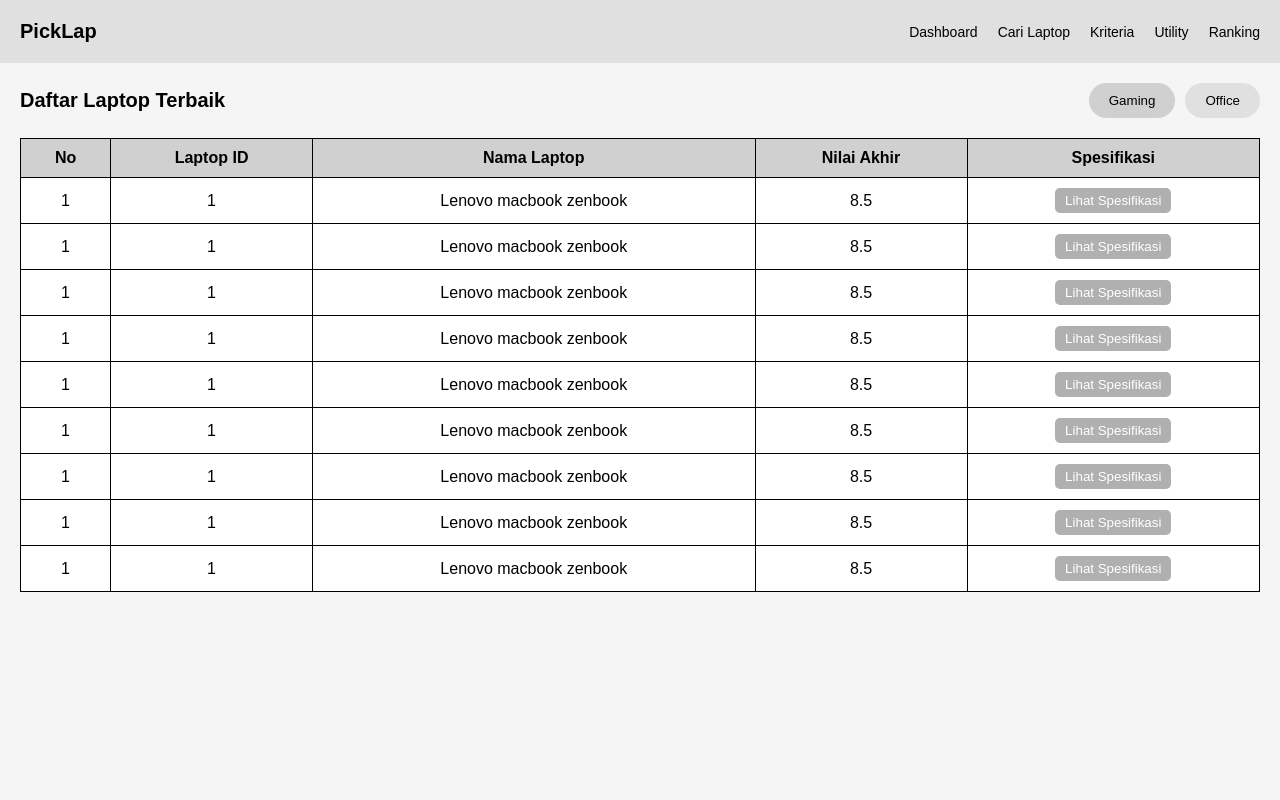
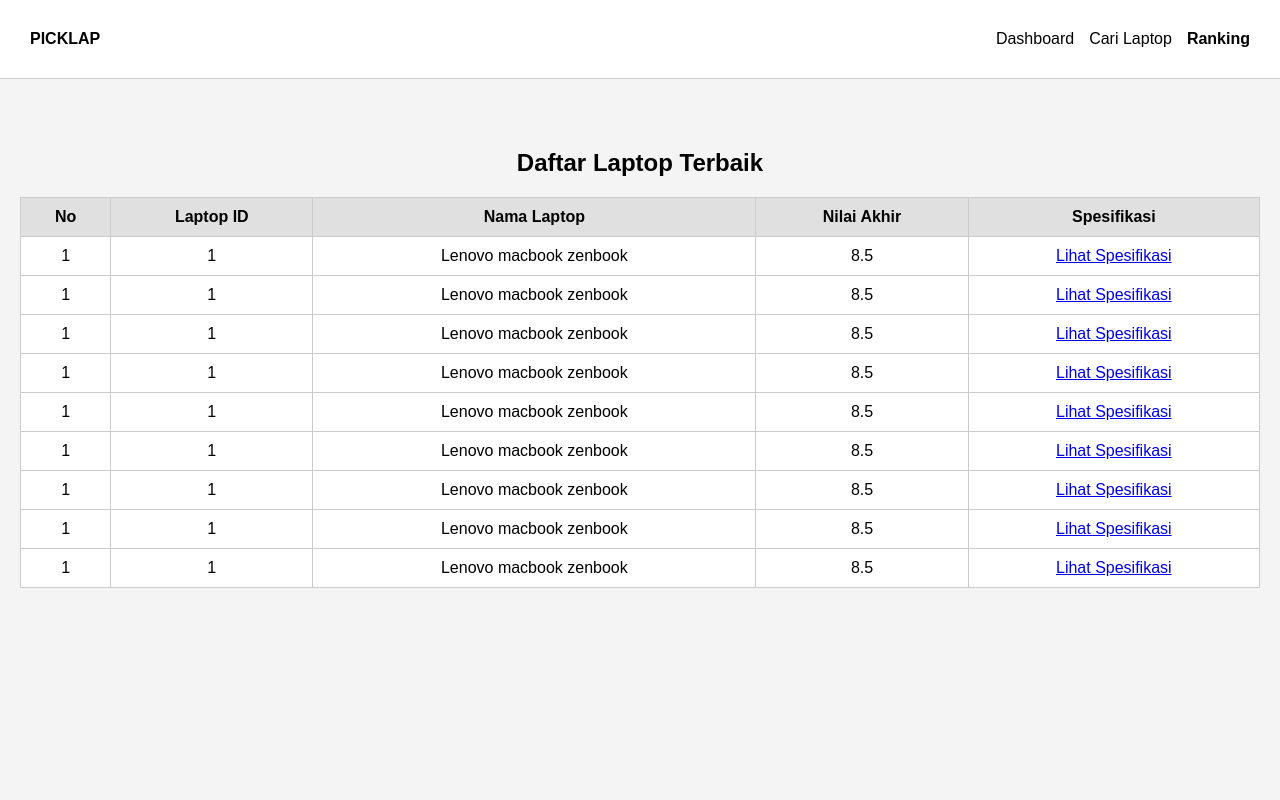
Before and after one commit to azhari-dev/Project-SPK, a PHP site: page /user/ranking.php in a window 1280 px wide. Run offline with PHP 8.4, Linux system fonts and the light colour scheme.

Commit message:
Update ranking.php

```diff
--- a/user/ranking.php
+++ b/user/ranking.php
@@ -1,105 +1,20 @@
 <html>
 <head>
     <title>NAMA APLIKASI</title>
-    <link rel="stylesheet" href="https://cdnjs.cloudflare.com/ajax/libs/font-awesome/5.15.3/css/all.min.css">
-    <style>
-        body {
-            font-family: Arial, sans-serif;
-            background-color: #f5f5f5;
-            margin: 0;
-            padding: 0;
-        }
-        .header {
-            background-color: #e0e0e0;
-            padding: 20px 20px;
-            display: flex;
-            justify-content: space-between;
-            align-items: center;
-        }
-        .header h1 {
-            margin: 0;
-            font-size: 20px;
-        }
-        .nav {
-            display: flex;
-            gap: 20px;
-        }
-        .nav a {
-            text-decoration: none;
-            color: black;
-            font-size: 14px;
-        }
-        .content {
-            padding: 20px;
-        }
-        .content-header {
-            display: flex;
-            justify-content: space-between;
-            align-items: center;
-            margin-bottom: 20px;
-        }
-        .content h2 {
-            font-size: 20px;
-            margin: 0;
-        }
-        .filter-buttons {
-            display: flex;
-            gap: 10px;
-        }
-        .filter-buttons button {
-            padding: 10px 20px;
-            border: none;
-            border-radius: 20px;
-            background-color: #e0e0e0;
-            cursor: pointer;
-        }
-        .filter-buttons button.active {
-            background-color: #d0d0d0;
-        }
-        table {
-            width: 100%;
-            border-collapse: collapse;
-            background-color: white;
-        }
-        table, th, td {
-            border: 1px solid black;
-        }
-        th, td {
-            padding: 10px;
-            text-align: center;
-        }
-        th {
-            background-color: #d0d0d0;
-        }
-        .spec-button {
-            padding: 5px 10px;
-            border: none;
-            border-radius: 5px;
-            background-color: #b0b0b0;
-            color: white;
-            cursor: pointer;
-        }
-    </style>
+    <link rel="stylesheet" href="../style.css">
 </head>
 <body>
-    <div class="header">
-        <h1>PickLap</h1>
-        <div class="nav">
-            <a href="#">Dashboard</a>
-            <a href="#">Cari Laptop</a>
-            <a href="#">Kriteria</a>
-            <a href="#">Utility</a>
-            <a href="#" class="active">Ranking</a>
+    <div class="db-container">
+        <div class="navbar">
+            <div class="logo">PICKLAP</div>
+            <div class="menu">
+                <a href="dashboard.php">Dashboard</a>
+                <a href="cariLaptop.php">Cari Laptop</a>
+                <a href="ranking.php" class="active">Ranking</a>
             </div>
         </div>
-    <div class="content">
-        <div class="content-header">
+        <div class="container">
             <h2>Daftar Laptop Terbaik</h2>
-            <div class="filter-buttons">
-                <button class="active">Gaming</button>
-                <button>Office</button>
-            </div>
-        </div>
             <table>
                 <thead>
                     <tr>
@@ -116,66 +31,67 @@
                         <td>1</td>
                         <td>Lenovo macbook zenbook</td>
                         <td>8.5</td>
-                    <td><button class="spec-button">Lihat Spesifikasi</button></td>
+                        <td><a href="spesifikasi.php" class="spec-button">Lihat Spesifikasi</a></td>
                     </tr>
                     <tr>
                         <td>1</td>
                         <td>1</td>
                         <td>Lenovo macbook zenbook</td>
                         <td>8.5</td>
-                    <td><button class="spec-button">Lihat Spesifikasi</button></td>
+                        <td><a href="spesifikasi.php" class="spec-button">Lihat Spesifikasi</a></td>
                     </tr>
                     <tr>
                         <td>1</td>
                         <td>1</td>
                         <td>Lenovo macbook zenbook</td>
                         <td>8.5</td>
-                    <td><button class="spec-button">Lihat Spesifikasi</button></td>
+                        <td><a href="spesifikasi.php" class="spec-button">Lihat Spesifikasi</a></td>
                     </tr>
                     <tr>
                         <td>1</td>
                         <td>1</td>
                         <td>Lenovo macbook zenbook</td>
                         <td>8.5</td>
-                    <td><button class="spec-button">Lihat Spesifikasi</button></td>
+                        <td><a href="spesifikasi.php" class="spec-button">Lihat Spesifikasi</a></td>
                     </tr>
                     <tr>
                         <td>1</td>
                         <td>1</td>
                         <td>Lenovo macbook zenbook</td>
                         <td>8.5</td>
-                    <td><button class="spec-button">Lihat Spesifikasi</button></td>
+                        <td><a href="spesifikasi.php" class="spec-button">Lihat Spesifikasi</a></td>
                     </tr>
                     <tr>
                         <td>1</td>
                         <td>1</td>
                         <td>Lenovo macbook zenbook</td>
                         <td>8.5</td>
-                    <td><button class="spec-button">Lihat Spesifikasi</button></td>
+                        <td><a href="spesifikasi.php" class="spec-button">Lihat Spesifikasi</a></td>
                     </tr>
                     <tr>
                         <td>1</td>
                         <td>1</td>
                         <td>Lenovo macbook zenbook</td>
                         <td>8.5</td>
-                    <td><button class="spec-button">Lihat Spesifikasi</button></td>
+                        <td><a href="spesifikasi.php" class="spec-button">Lihat Spesifikasi</a></td>
                     </tr>
                     <tr>
                         <td>1</td>
                         <td>1</td>
                         <td>Lenovo macbook zenbook</td>
                         <td>8.5</td>
-                    <td><button class="spec-button">Lihat Spesifikasi</button></td>
+                        <td><a href="spesifikasi.php" class="spec-button">Lihat Spesifikasi</a></td>
                     </tr>
                     <tr>
                         <td>1</td>
                         <td>1</td>
                         <td>Lenovo macbook zenbook</td>
                         <td>8.5</td>
-                    <td><button class="spec-button">Lihat Spesifikasi</button></td>
+                        <td><a href="spesifikasi.php" class="spec-button">Lihat Spesifikasi</a></td>
                     </tr>
                 </tbody>
             </table>
         </div>
+    </div>
 </body>
 </html>
```
Lines whose indentation alone changed are shown as unchanged.
